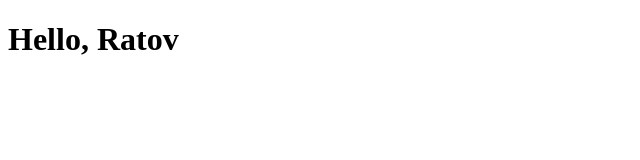
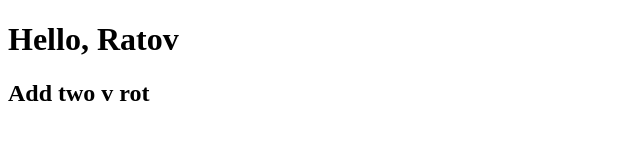
Before and after one commit to ratov/petrichenko, a plain HTML site: page index.html in a window 1280 px wide. Shown: the whole page, without its empty margins (0-640 px from the left). Drawn offline with Linux system fonts and the light colour scheme.

Commit message:
3 commit

```diff
--- a/index.html
+++ b/index.html
@@ -7,5 +7,6 @@
   </head>
   <body>
     <h1>Hello, Ratov</h1>
+    <h2>Add two v rot</h2>
   </body>
 </html>
```
